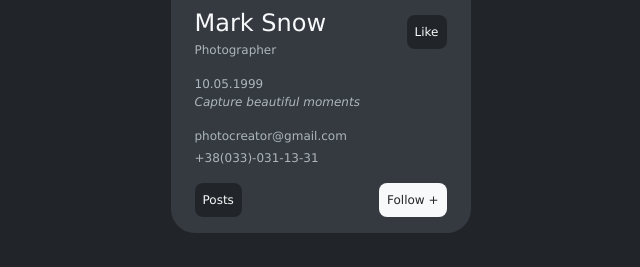
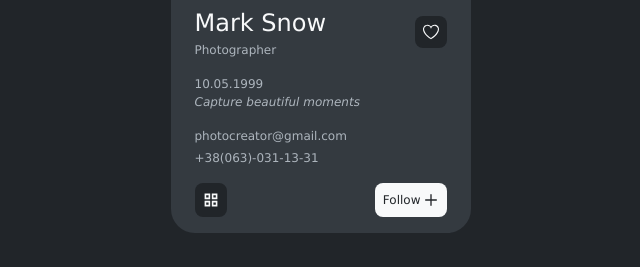
Before and after one commit to Sim-karta/freshcode-dom_api, a plain HTML site: page index.html in a window 1280 px wide. Shown: the part 455-722 px from the top of the page, 312-952 px from the left. Drawn offline with Linux system fonts and the light colour scheme.

Commit message:
Add icons

```diff
--- a/assets/styles/blocks/_user-card.scss
+++ b/assets/styles/blocks/_user-card.scss
@@ -42,6 +42,11 @@
         }
     }
 
+    &__like {
+        display: flex;
+        align-items: center;
+    }
+
     &__info {
         &-description {
             font-style: italic;
@@ -52,4 +57,16 @@
         display: flex;
         justify-content: space-between;
     }
+
+    &__projects {
+        display: flex;
+        align-items: center;
+    }
+
+    &__follow {
+        display: flex;
+        justify-content: space-between;
+        align-items: center;
+        gap: 2px;
+    }
 }
--- a/index.html
+++ b/index.html
@@ -22,7 +22,40 @@
                             Photographer
                         </p>
                     </div>
-                    <button class="user-card__like button">Like</button>
+                    <button class="user-card__like button">
+                        <svg
+                            fill="#000000"
+                            version="1.1"
+                            id="Capa_1"
+                            xmlns="http://www.w3.org/2000/svg"
+                            xmlns:xlink="http://www.w3.org/1999/xlink"
+                            width="16px"
+                            height="16px"
+                            viewBox="0 0 979.494 979.494"
+                            xml:space="preserve"
+                        >
+                            <g>
+                                <g>
+                                    <path
+                                        d="M964.616,227.519c-15.63-44.595-43.082-84.824-79.389-116.338c-36.341-31.543-80.051-53.048-126.404-62.188
+			c-17.464-3.444-35.421-5.19-53.371-5.19c-52.371,0-103.306,14.809-147.296,42.827c-26.482,16.867-49.745,38.022-68.908,62.484
+			c-19.158-24.415-42.405-45.53-68.859-62.364C376.42,58.773,325.52,43.985,273.189,43.985c-0.003,0,0.001,0-0.001,0
+			c-43.604,0-87.367,10.77-126.546,31.143c-39.15,20.358-73.104,49.978-98.188,85.658C22.752,197.343,7.096,238.278,1.92,282.453
+			c-4.532,38.687-1.032,80.217,10.405,123.436c22.656,85.615,72.803,163.707,110.882,214.142
+			c82.795,109.659,196.636,209.196,348.028,304.301l18.085,11.36l18.086-11.36C693.624,807.35,823.602,683.842,904.764,546.749
+			c46.678-78.844,70.994-149.084,74.343-214.733C980.972,295.429,976.096,260.271,964.616,227.519z M489.322,855.248
+			c-135.253-87.096-237.398-177.586-311.846-276.192c-34.407-45.571-79.583-115.623-99.414-190.562
+			c-9.245-34.937-12.14-67.951-8.604-98.128c3.846-32.824,15.494-63.262,34.623-90.47c18.844-26.803,44.41-49.085,73.932-64.436
+			c29.533-15.357,62.444-23.474,95.176-23.474c39.377,0,77.654,11.113,110.692,32.136c32.204,20.492,58.094,49.399,74.868,83.596
+			l30.559,62.292l30.505-62.318c16.759-34.238,42.648-63.183,74.872-83.705c33.057-21.054,71.358-32.182,110.767-32.182
+			c13.544,0,27.074,1.314,40.216,3.905c34.739,6.85,67.585,23.042,94.986,46.826c27.39,23.774,48.064,54.023,59.79,87.476
+			c8.547,24.385,12.164,50.811,10.75,78.542c-2.772,54.379-24.017,114.42-64.944,183.553
+			C773.338,635.262,656.457,747.659,489.322,855.248z"
+                                    />
+                                </g>
+                            </g>
+                        </svg>
+                    </button>
                 </div>
                 <div class="user-card__info">
                     <p class="user-card__info-birthday">10.05.1999</p>
@@ -31,18 +64,51 @@
                     </p>
                 </div>
                 <div class="user-card__contacts contacts">
-                    <a href="" class="contacts__email"
+                    <a
+                        href="mailto:photocreator@gmail.com"
+                        class="contacts__email"
                         >photocreator@gmail.com</a
                     >
-                    <a href="" class="contacts__tel">+38(033)-031-13-31</a>
+                    <a href="tel:+380630311331" class="contacts__tel"
+                        >+38(063)-031-13-31</a
+                    >
                 </div>
                 <div class="user-card__profile">
-                    <a href="" class="user-card__project button">Posts</a>
+                    <a href="" class="user-card__projects button"
+                        ><svg
+                            fill="#000000"
+                            width="16px"
+                            height="16px"
+                            viewBox="0 0 20 20"
+                            xmlns="http://www.w3.org/2000/svg"
+                        >
+                            <g>
+                                <path
+                                    d="M2,9H9V2H2ZM4,4H7V7H4Zm7-2V9h7V2Zm5,5H13V4h3ZM2,18H9V11H2Zm2-5H7v3H4Zm7,5h7V11H11Zm2-5h3v3H13Z"
+                                />
+                            </g>
+                        </svg>
+                    </a>
                     <button
                         href=""
                         class="user-card__follow button button--light"
                     >
-                        Follow +
+                        Follow
+                        <svg
+                            width="16px"
+                            height="16px"
+                            viewBox="0 0 24 24"
+                            fill="none"
+                            xmlns="http://www.w3.org/2000/svg"
+                        >
+                            <path
+                                d="M4 12H20M12 4V20"
+                                stroke="#000000"
+                                stroke-width="2"
+                                stroke-linecap="round"
+                                stroke-linejoin="round"
+                            />
+                        </svg>
                     </button>
                 </div>
             </div>
```
Also changed, not shown: assets/icons/like.svg (added), assets/icons/plus.svg (added), assets/icons/projects.svg (added), assets/styles/main.css, 1 other file.
